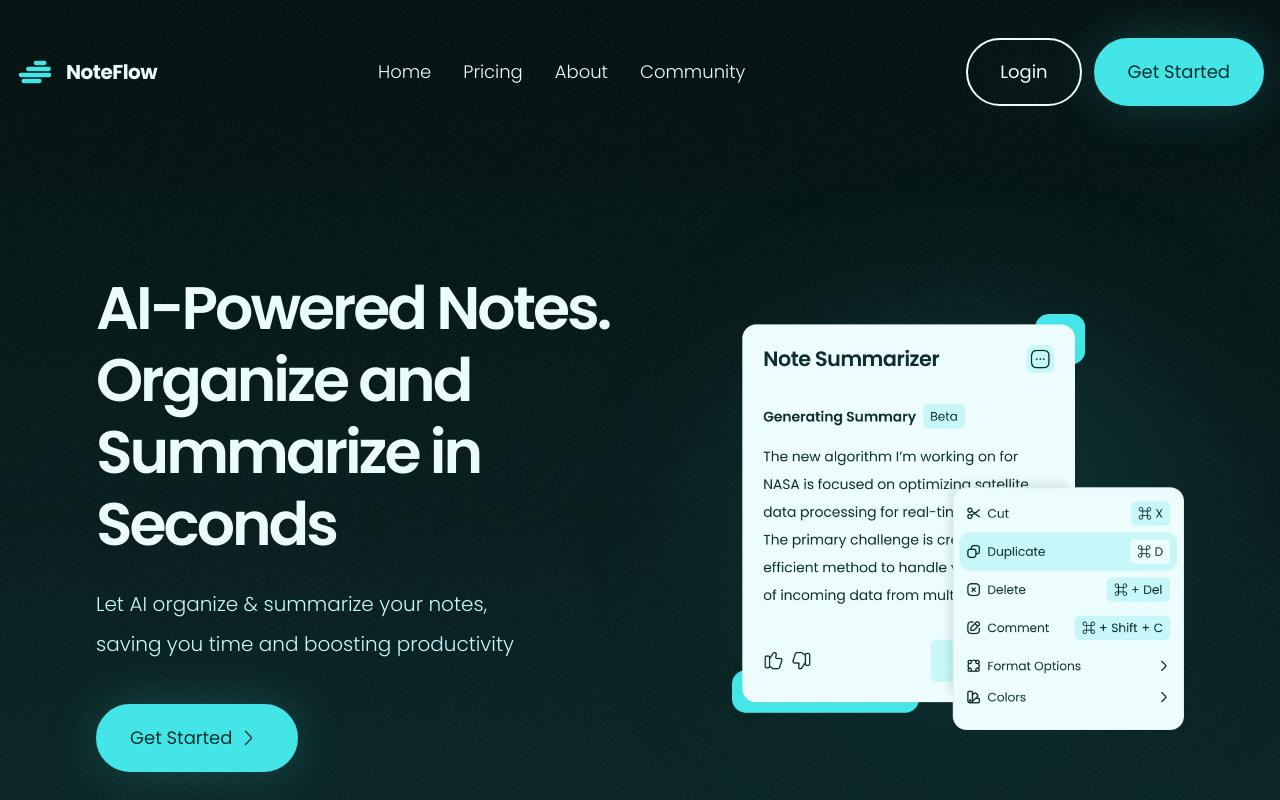
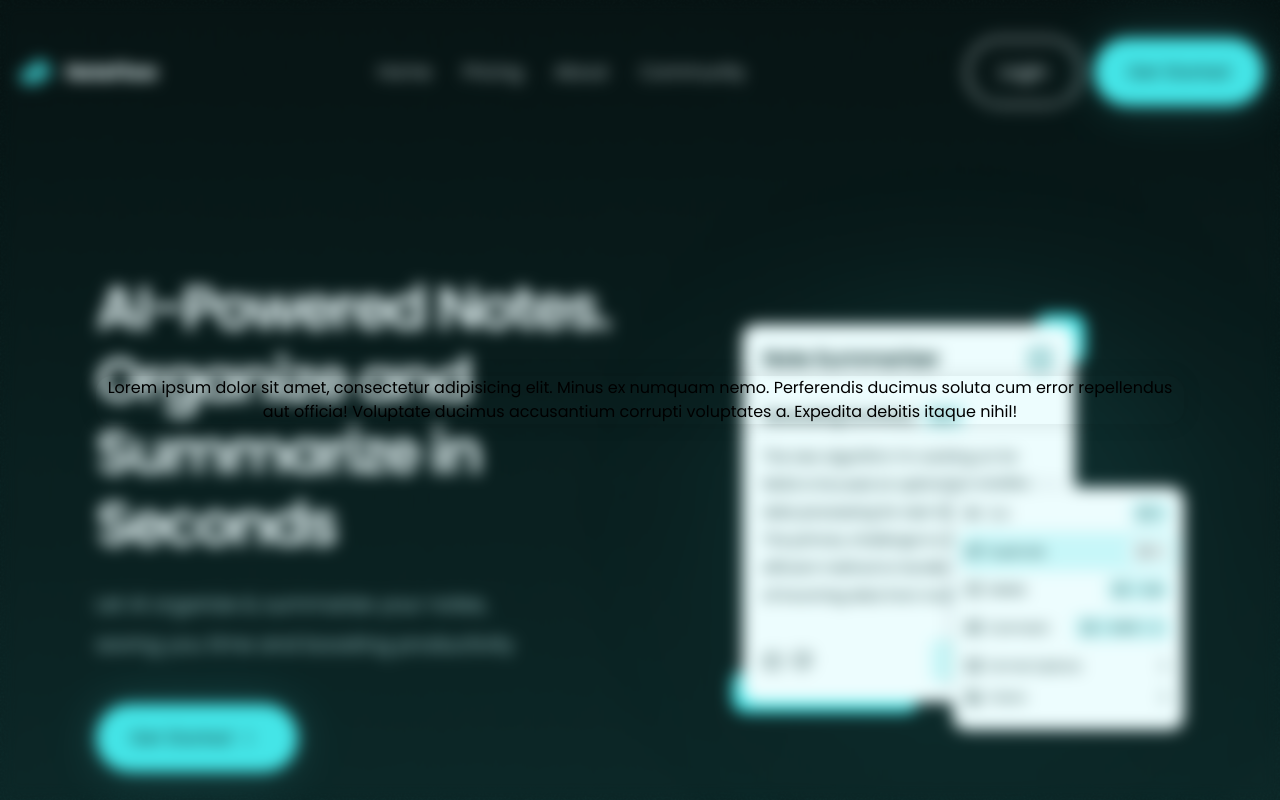
Before and after one commit to MarufHasan-dev/NoteFlow, a React (Vite) app: page / in a window 1280 px wide. Shown: the top 800 px of the page. Built offline with nearby package versions, Linux system fonts and the light colour scheme.

Commit message:
add modal for reusability

```diff
--- a/src/App.jsx
+++ b/src/App.jsx
@@ -15,6 +15,10 @@ import FAQs from "./components/sections/FAQs/FAQs";
 import Testimonials from "./components/sections/Testimonials/Testimonials";
 import Footer from "./components/sections/Footer";
 
+// Modal
+import Modal from "./components/sections/Modal/Modal";
+import SignUpModal from "./components/sections/Modal/SignUpModal";
+
 export default function App() {
   return (
     <Page>
@@ -30,6 +34,9 @@ export default function App() {
         <Testimonials />
       </Main>
       <Footer />
+      <Modal>
+        <SignUpModal />
+      </Modal>
     </Page>
   );
 }
--- /dev/null
+++ b/src/components/sections/Modal/Modal.jsx
@@ -0,0 +1,45 @@
+import { motion } from "motion/react";
+
+export default function Modal({ children }) {
+  const activelyDisplayedModal = true;
+
+  return (
+    <motion.div
+      className="fixed top-0 left-0 right-0 bottom-0 z-50 content-center text-center px-24 py-32 backdrop-blur-sm"
+      animate={activelyDisplayedModal ? "visible" : "hidden"}
+      variants={{
+        hidden: {
+          opacity: 0,
+          visibility: "hidden",
+        },
+        visible: {
+          opacity: 100,
+          visibility: "visible",
+        },
+      }}
+      transition={{
+        duration: 0.25,
+        ease: "easeInOut",
+      }}
+    >
+      <motion.div
+        className="flex overflow-hidden rounded-2xl opacity-0 shadow-[0px_0px_20px_rgb(6,18,18,0.10)]"
+        inlist={{
+          opacity: 0,
+          y: 40,
+        }}
+        animate={
+          activelyDisplayedModal
+            ? { opacity: 100, y: 0 }
+            : { y: 30, opacity: 0 }
+        }
+        transition={{
+          duration: 0.25,
+          ease: "easeInOut",
+        }}
+      >
+        {children}
+      </motion.div>
+    </motion.div>
+  );
+}
--- /dev/null
+++ b/src/components/sections/Modal/SignUpModal.jsx
@@ -0,0 +1,10 @@
+export default function SignUpModal() {
+  return (
+    <div className="">
+      Lorem ipsum dolor sit amet, consectetur adipisicing elit. Minus ex numquam
+      nemo. Perferendis ducimus soluta cum error repellendus aut officia!
+      Voluptate ducimus accusantium corrupti voluptates a. Expedita debitis
+      itaque nihil!
+    </div>
+  );
+}
```
